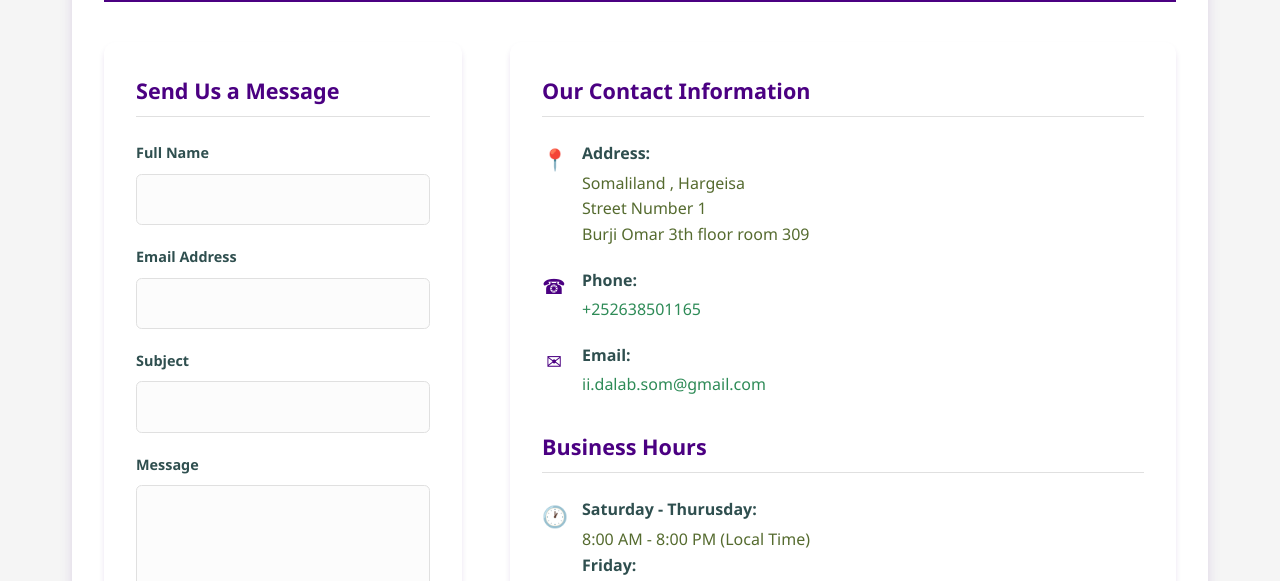
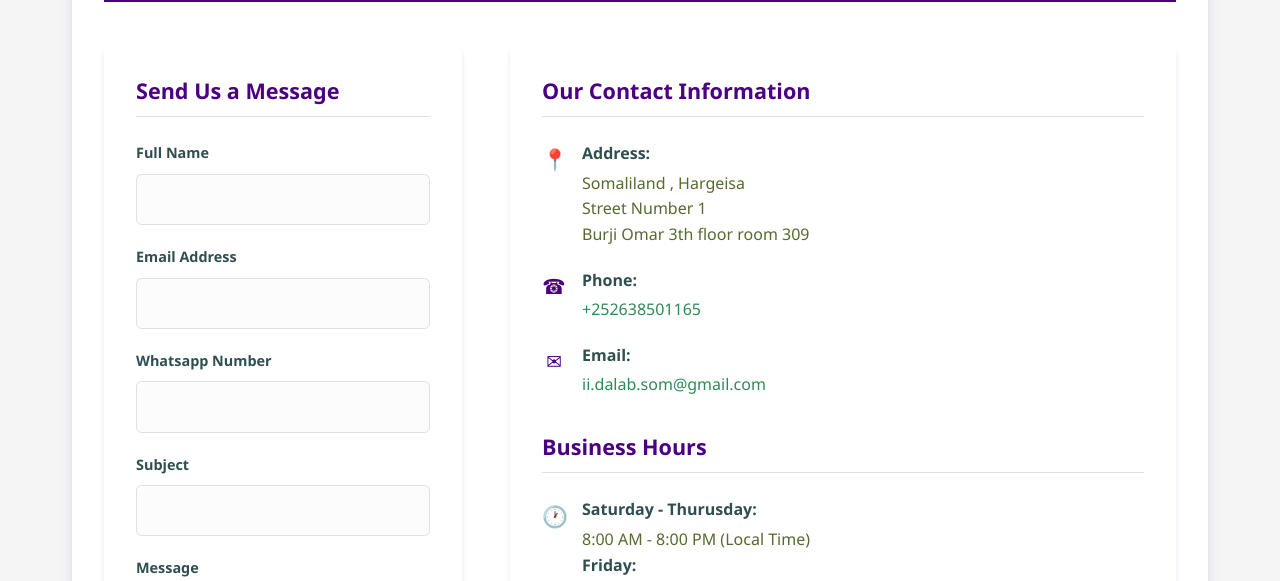
Before and after one commit to electronisom/II-Dalab, a plain HTML site: page contact.html in a window 1280 px wide. Shown: the part 219-800 px from the top of the page. Drawn offline with Linux system fonts and the light colour scheme; grey boxes are pictures that could not be loaded.

Commit message:
Add files via upload

```diff
--- a/contact.html
+++ b/contact.html
@@ -401,6 +401,10 @@
                             <input type="email" id="email" name="email" required>
                         </div>
                         <div class="form-group">
+                            <label for="whatsapp">Whatsapp Number</label>
+                            <input type="tel" id="whatsapp" name="whatsapp_number" required>
+                        </div>
+                        <div class="form-group">
                             <label for="subject">Subject</label>
                             <input type="text" id="subject" name="subject" required>
                         </div>
```
